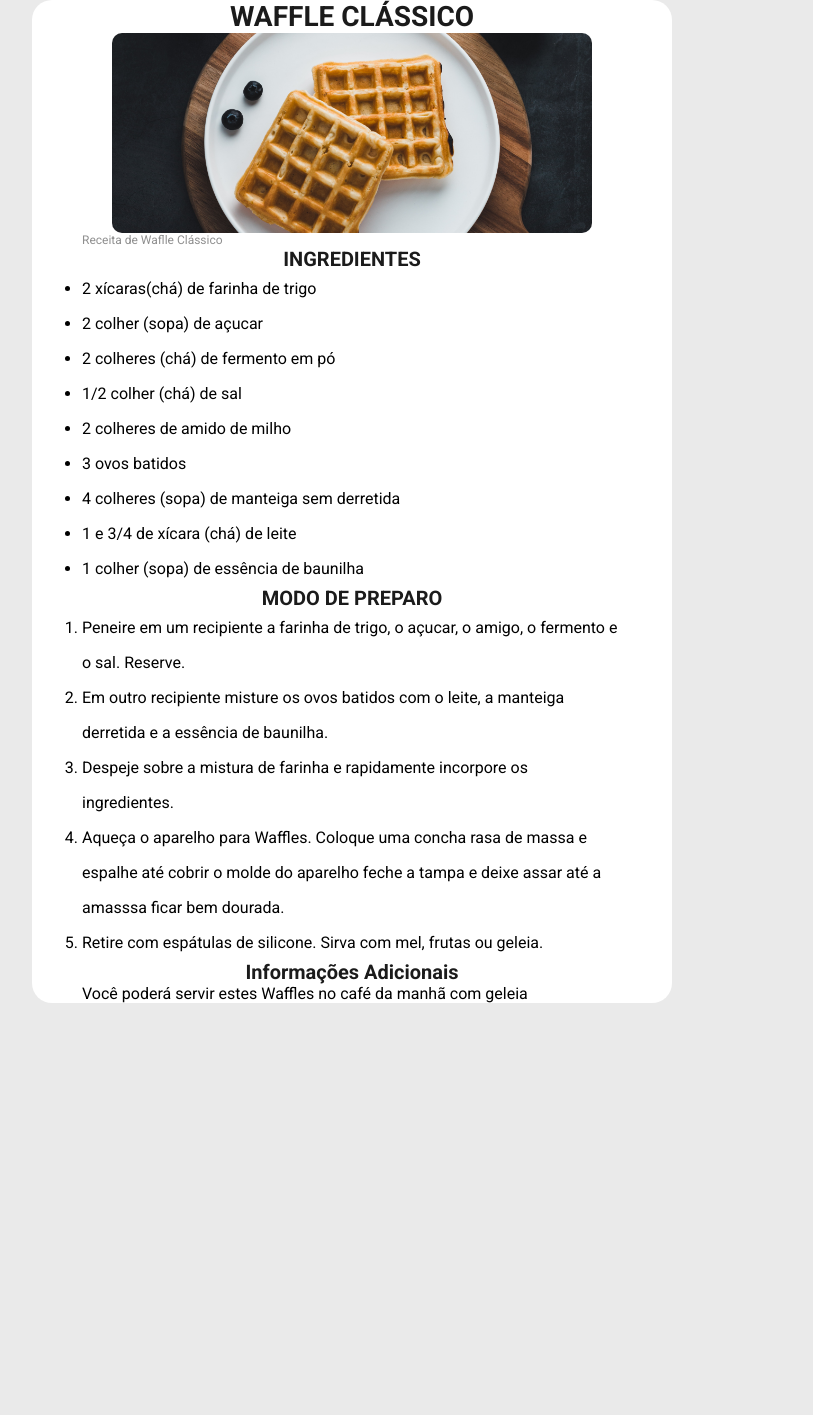
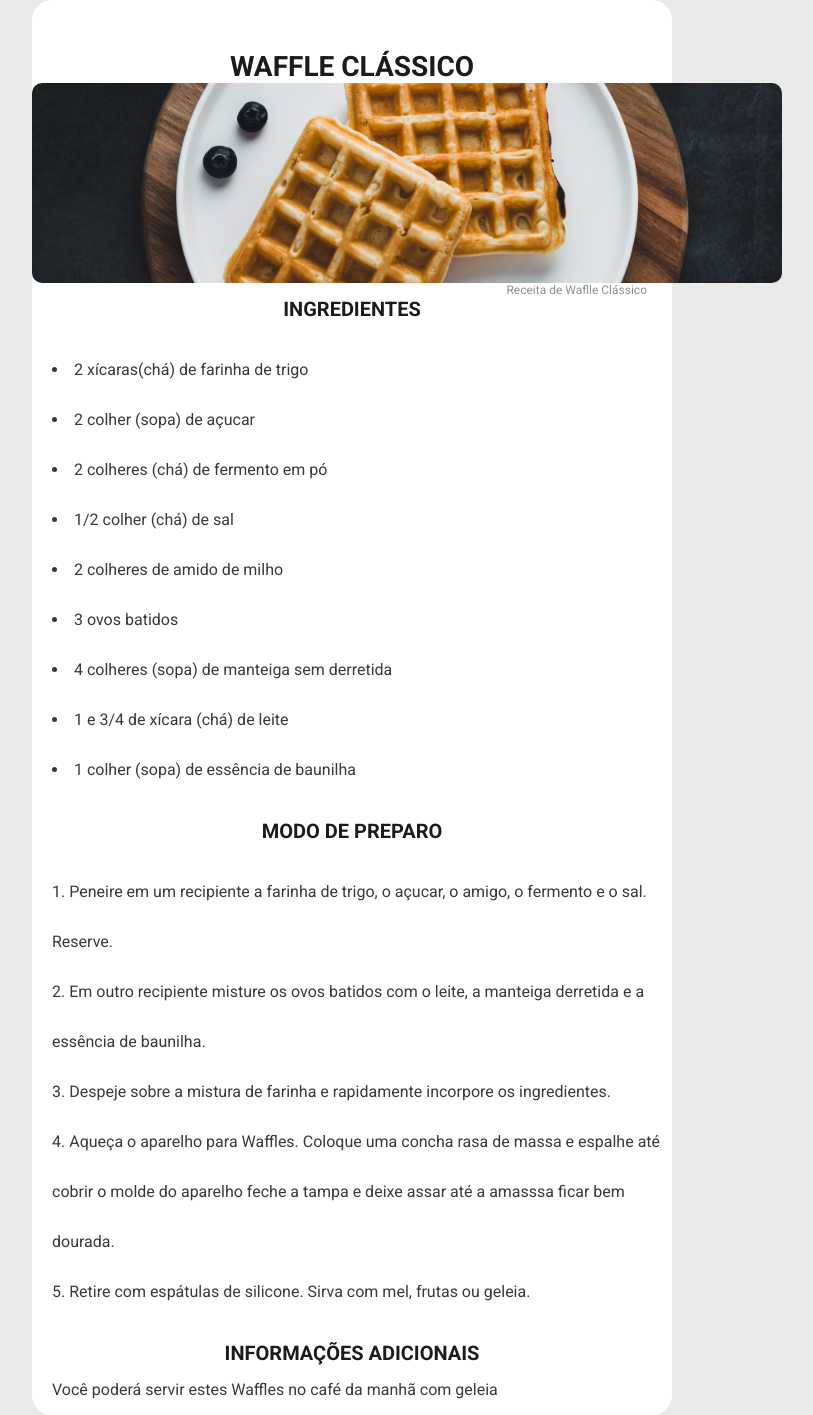
Before and after one commit to bielfast/pagina-de-receita, a plain HTML site: page index.html in a window 1280 px wide. Shown: the whole page, without its empty margins (288-1101 px from the left). Before the commit the page ends 1003 px from the top, so only its background shows below. Drawn offline with Linux system fonts and the light colour scheme.

Commit message:
adding more styles

```diff
--- a/index.html
+++ b/index.html
@@ -15,13 +15,15 @@
   <body>
     <div id="container">
       <h1>WAFFLE CLÁSSICO</h1>
-      <figure>
+      <div id="img">
+        <figure>
         <img
           src="./assets/bg-waffle.jpg"
           alt="Dois Waffle em cima de um prato"
         />
         <figcaption>Receita de Waflle Clássico</figcaption>
       </figure>
+      </div>
       <h3>INGREDIENTES</h3>
       <ul>
         <li>2 xícaras(chá) de farinha de trigo</li>
@@ -57,7 +59,7 @@
           Retire com espátulas de silicone. Sirva com mel, frutas ou geleia.
         </li>
       </ol>
-      <h3>Informações Adicionais</h3>
+      <h3>INFORMAÇÕES ADICIONAIS</h3>
       <p>Você poderá servir estes Waffles no café da manhã com geleia</p>
     </div>
   </body>
--- a/style.css
+++ b/style.css
@@ -17,15 +17,8 @@ body {
   font-family: "Roboto", sans-serif;
 }
 
-#container {
-  background: var(--bg-container-color);
-  padding: 0px 50px;
-  margin: auto;
-  border-radius: 20px;
-  width: 50%;
-}
-
 h1 {
+  padding-top: 50px;
   font-size: 28px;
   font-weight: 700;
   text-align: center;
@@ -38,15 +31,42 @@ h3 {
   color: var(--title-subtitle-color);
 }
 
-#container ul ol p {
+figcaption{
+  text-align: right;
+  padding-right: 25px;
+}
+
+#container {
+  background: var(--bg-container-color);
+  margin: auto;
+  border-radius: 20px;
+  width: 50%;
+}
+
+
+#container li {
+  color: var(--list-color);
+  line-height: 50px;
   font-size: 16px;
   font-weight: 400;
-  line-height: 10rem;
-  color: var(--list-color);
+  list-style-position: inside;
+  text-align: left;
+  padding-left: 20px;
 }
 
-#container li {
-  line-height: 35px;
+#container ul{
+  padding: 24px 0;
+}
+
+#container ol{
+  padding: 24px 0;
+}
+
+#container p{
+  line-height: 50px;
+  padding-left: 20px;
+  font-weight: 400;
+  color: var(--list-color);
 }
 
 #container figure {
@@ -54,12 +74,11 @@ h3 {
   color: var(--footer-figure-color);
 }
 
-img {
-  display: block;
+#container img {
+  display: flex;
   border-radius: 10px;
-  margin-left: auto;
-  margin-right: auto;
-  width: 480px;
-  height: 200px;
+  margin: auto;
+  width: 750px;
+  height:200px;
   object-fit: cover;
 }
```
